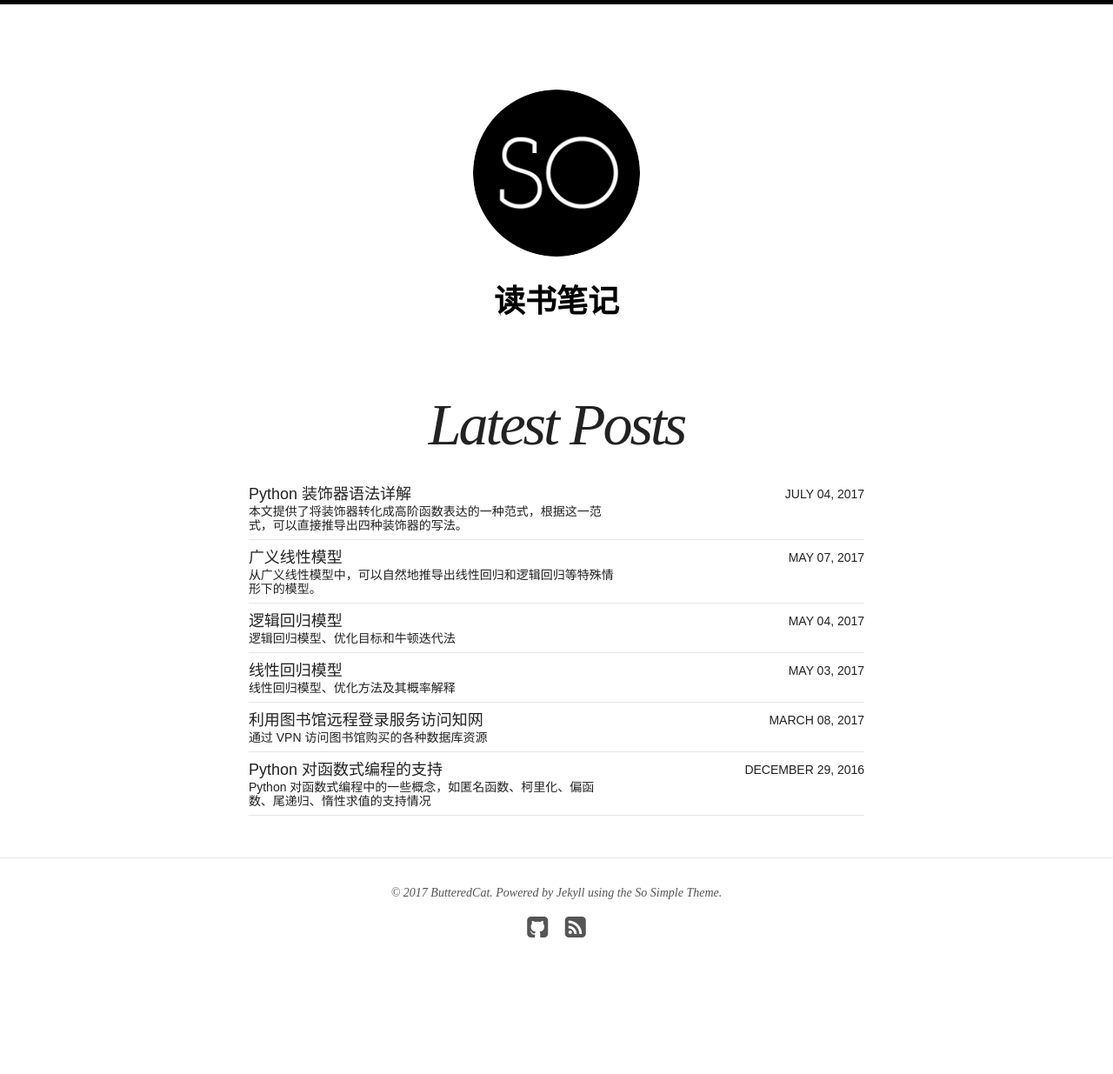
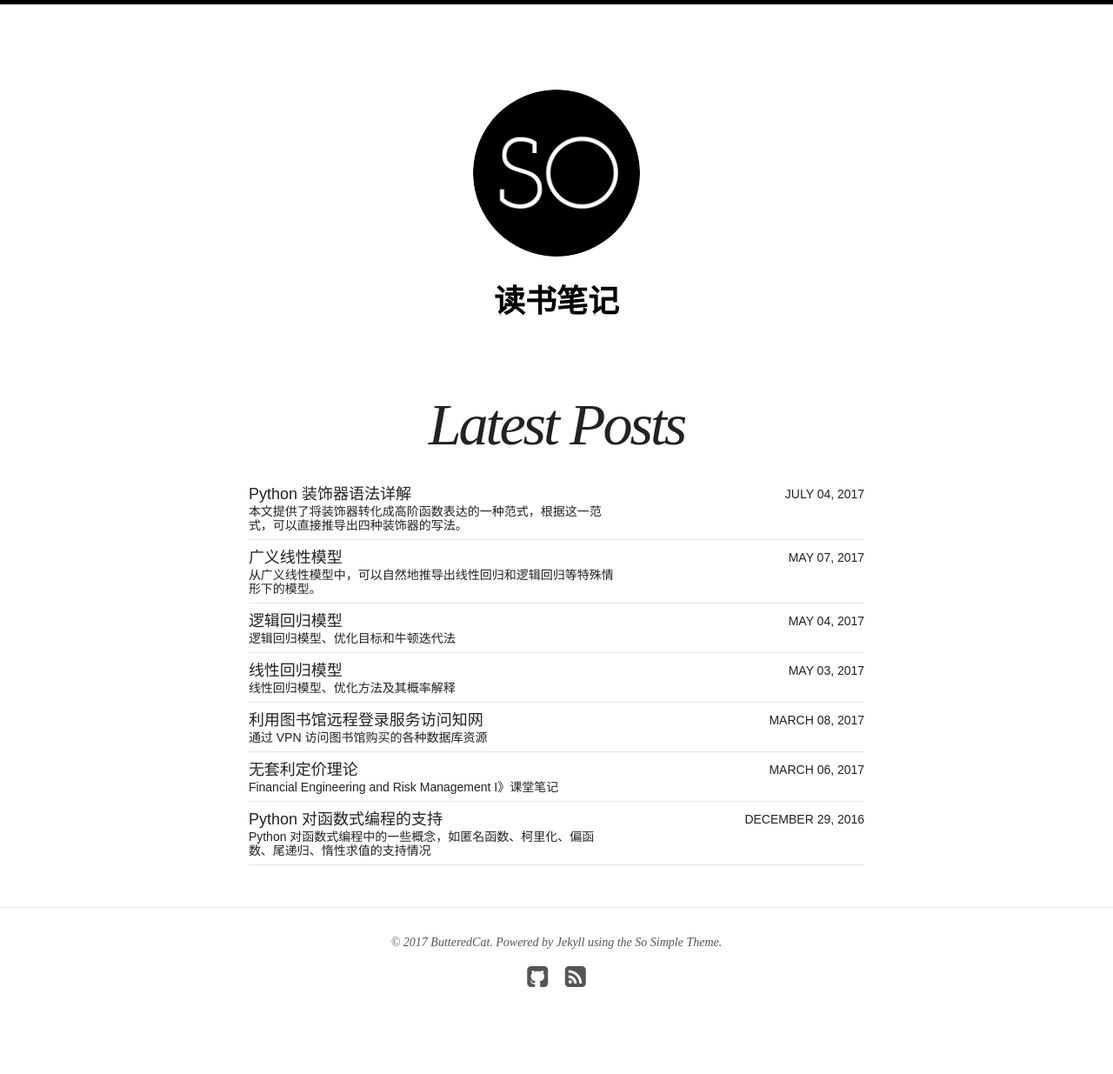
Before and after one commit to ButteredCat/butteredcat.github.io, a Jekyll site: the page built from index.html, in a window 1280 px wide. Shown: the whole page at 87% size. Built offline with Jekyll 4.4.1, drawn with Linux system fonts in a browser that asks for light colours; nearby versions of some CDN libraries; before the commit the page ends 1178 px from its top, so only the background shows below that; some of the changed lines change nothing that is shown.

Commit message:
new post: no-arbitrage.

```diff
--- /dev/null
+++ b/_posts/articles/2017-03-06-no-arbitrage.md
@@ -0,0 +1,43 @@
+---
+layout: post
+title: 无套利定价理论
+excerpt: "Financial Engineering and Risk Management I》课堂笔记"
+modified: 2017-07-06
+categories: articles
+tags: [financial-engineering]
+comments: true
+share: true
+---
+买入一定的资产并随即卖出（或者相反），利用其中差价获利的行为，称之为**套利（arbitrage）**。无套利（no-arbitrage）假设，是金融产品以及衍生品定价理论的基本假设。其内涵就是，由于市场流动性和信息透明性，市场上不存在套利机会，世上没有免费的午餐。
+
+利用无套利定价理论为金融产品定价时，常常构造两个相反的投资组合（portfolio），模拟同一个交易的双方，金融产品的定价使得双方均不可能在交易中套利。
+
+举例来说，一份合约约定，一年后支付给你 \\(A = 100\\) 元，你当前愿意花多少钱购买这份合约？
+
+是 \\(100\\) 元吗？假设你花 \\(100\\) 元购买的这份合约，对方把收到的钱用于投资（比如存入银行或者购买国债），利率为 \\(r=3\%\\)，一年后他收入 \\(A(1+r)=103\\) 元，却只需要支付 \\(100\\) 元给你，套利 \\(3\\) 元——你会这么傻？即使你傻，金融市场上其他卖方见到套利机会也会蜂拥而至，傻子很快不够用了，卖方为了套利不惜降价，直至套利机会不存在。
+
+那么这份合约定价多少才能让卖方无套利机会呢？设定价为 \\(p\\)，卖方收到钱后用于投资，一年后得到 \\(p(1+r)\\) 元，卖方无法套利的条件是：
+\\[
+p(1+r) - A \le 0 ,\tag{1}
+\\]
+作为买方，你可以以利率 \\(r\\) 贷入 \\(p\\) 元用于购买合约，一年后收入 \\(A\\) 元并偿还 \\(p(1+r) \\) 元，假设你也不存在套利机会（否则这样的合约有多少给我来多少），有：
+\\[
+A-p(1+r) \le 0, \tag{2}
+\\]
+由 \\((1),(2)\\) 可知：
+\\[
+p=\frac{A}{(1+r)}=97.09.
+\\]
+以上可以看出，无套利假设得以成立，建立在这样几个条件之上：
+
+1. 市场具有足够的流动性（markets are liquid），即市场上有足够多的买方和卖方。
+2. 买卖双方都能获得价格信息。
+3. 供求双方的竞争会修正实际价格和无套利价格之间的偏差。
+
+这个例子也说明了，未来的 \\(100\\) 元没有当下的 \\(100\\) 元值钱（\\(97.09 \lt 100\\)）。在计算未来现金流的价格时，总要根据利率打点折扣。
+
+上面的例子之所以能给出准确定价，是由于假设了存贷款利率相等，而通常情况下，贷款利率 \\(r_B\\) 总不低于存款利率 \\(r_L\\)（银行也不会白给你套利机会的），这时就只能给出 \\(p\\) 的取值范围：
+\\[
+\frac{A}{(1+r_B)} \le p \le \frac{A}{(1+r_L)}
+\\]
+这时候，\\(p\\) 在取值范围内，具体值由供求关系决定。
--- a/_posts/articles/2017-03-08-free-access-to-cnki.md
+++ b/_posts/articles/2017-03-08-free-access-to-cnki.md
@@ -2,7 +2,7 @@
 layout: post
 title: 利用图书馆远程登录服务访问知网
 excerpt: "通过 VPN 访问图书馆购买的各种数据库资源"
-modified: 2017-07-04
+modified: 2017-07-06
 categories: articles
 tags: []
 comments: true
```
